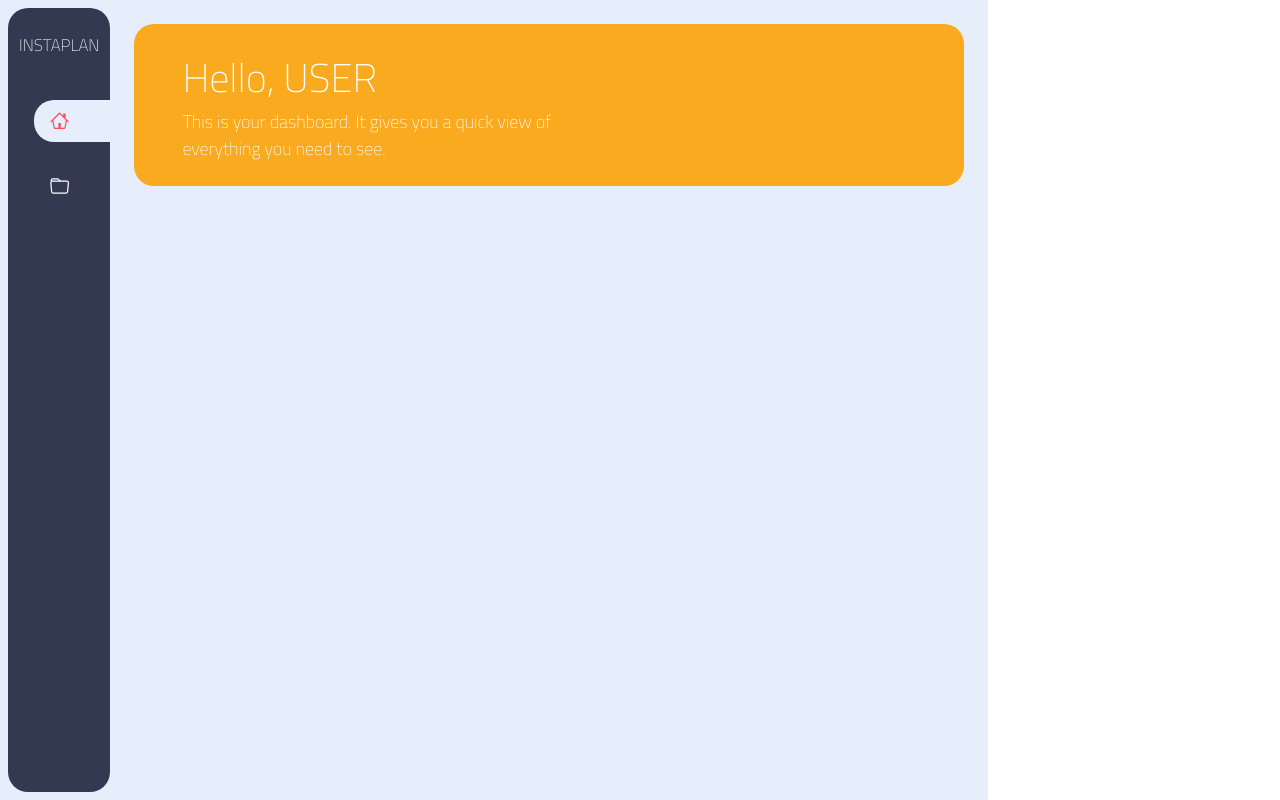
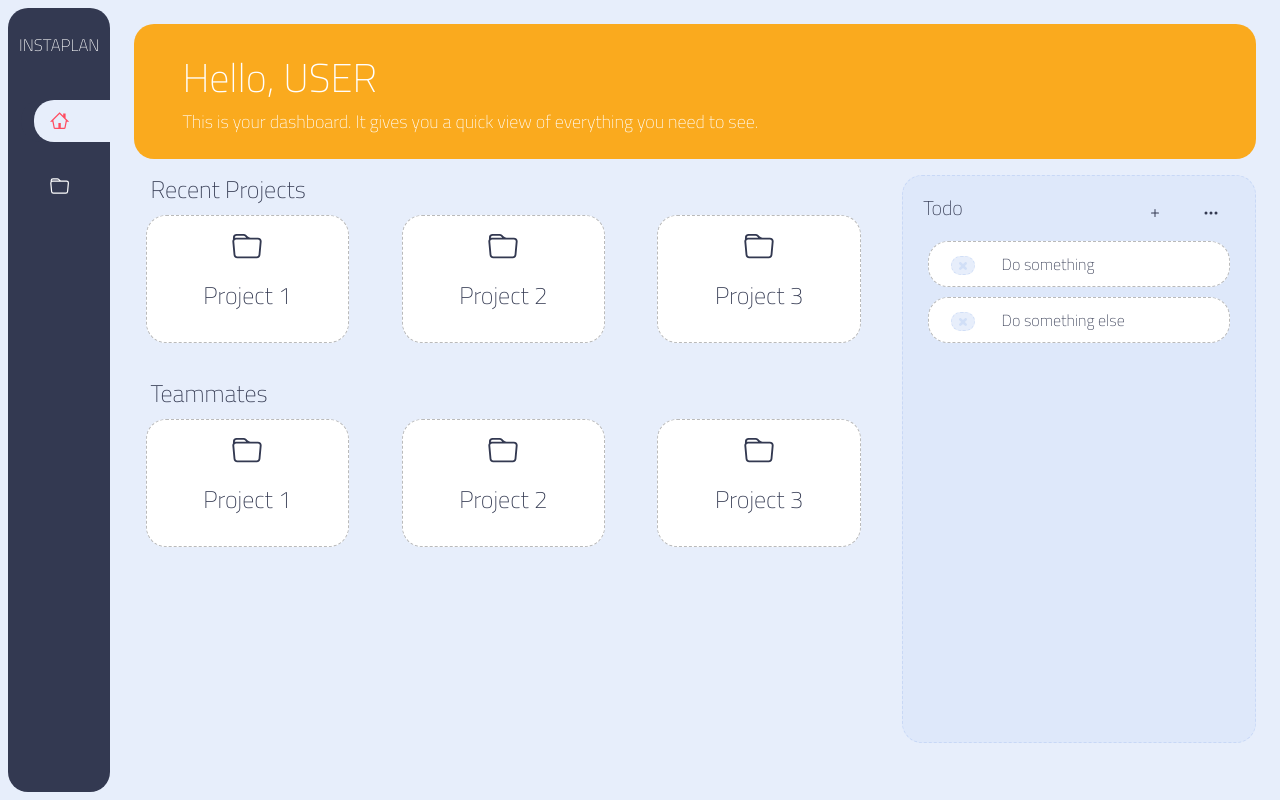
Before and after one commit to jordanmccollam/instaplan, a React (Create React App) app in the folder client/: page / in a window 1280 px wide. Built offline with nearby package versions, Linux system fonts and the light colour scheme.

Commit message:
Made idea for home page

```diff
--- a/client/src/components/Hero/_hero.scss
+++ b/client/src/components/Hero/_hero.scss
@@ -8,7 +8,7 @@
     }
     &-subtitle {
         color: white;
-        max-width: 25em;
+        // max-width: 25em;
         font-size: 18px;
     }
 
--- a/client/src/components/Project/_project.scss
+++ b/client/src/components/Project/_project.scss
@@ -1,4 +1,6 @@
 @import "../../sass/variables";
+
+$delayed: $transition;
 
 .project {
     padding: 5% 5% 0 5%;
@@ -42,8 +44,8 @@
         .project-title {
             position: absolute;
             bottom: 1em;
-            -webkit-animation: slide-out 0.5s cubic-bezier(0.250, 0.460, 0.450, 0.940) both;
-            animation: slide-out 0.5s cubic-bezier(0.250, 0.460, 0.450, 0.940) both;
+            -webkit-animation: slide-out $delayed cubic-bezier(0.250, 0.460, 0.450, 0.940) both;
+            animation: slide-out $delayed cubic-bezier(0.250, 0.460, 0.450, 0.940) both;
         }
 
         .project-description {
@@ -62,13 +64,13 @@
 }
 .project:hover .project-actions {
     opacity: 1;
-    transition: 0.5s;
+    transition: $delayed;
 }
 
 .project:hover .project-card {
     .project-title {
-        -webkit-animation: slide-in 0.5s cubic-bezier(0.250, 0.460, 0.450, 0.940) both;
-        animation: slide-in 0.5s cubic-bezier(0.250, 0.460, 0.450, 0.940) both;
+        -webkit-animation: slide-in $delayed cubic-bezier(0.250, 0.460, 0.450, 0.940) both;
+        animation: slide-in $delayed cubic-bezier(0.250, 0.460, 0.450, 0.940) both;
     }
     .project-description {
         opacity: 1;
--- a/client/src/sass/_anim.scss
+++ b/client/src/sass/_anim.scss
@@ -1,4 +1,6 @@
 @import "variables";
+
+$slide-distance: 2em;
 
   .scale-up-center {
     -webkit-animation: scale-up-center 0.1s cubic-bezier(0.390, 0.575, 0.565, 1.000) both;
@@ -29,14 +31,14 @@
 
 
   .slide-top {
-    -webkit-animation: slide-top 0.5s cubic-bezier(0.250, 0.460, 0.450, 0.940) both;
-            animation: slide-top 0.5s cubic-bezier(0.250, 0.460, 0.450, 0.940) both;
+    -webkit-animation: slide-top $transition cubic-bezier(0.250, 0.460, 0.450, 0.940) both;
+            animation: slide-top $transition cubic-bezier(0.250, 0.460, 0.450, 0.940) both;
   }
 
   @-webkit-keyframes slide-top {
     0% {
-      -webkit-transform: translateY(100px);
-              transform: translateY(100px);
+      -webkit-transform: translateY($slide-distance);
+              transform: translateY($slide-distance);
     }
     100% {
       -webkit-transform: translateY(0px);
@@ -45,8 +47,8 @@
   }
   @keyframes slide-top {
     0% {
-      -webkit-transform: translateY(100px);
-              transform: translateY(100px);
+      -webkit-transform: translateY($slide-distance);
+              transform: translateY($slide-distance);
     }
     100% {
       -webkit-transform: translateY(0px);
@@ -57,8 +59,8 @@
 
 
   .slide-top-random {
-    -webkit-animation: slide-top-random 0.5s cubic-bezier(0.250, 0.460, 0.450, 0.940) both;
-            animation: slide-top-random 0.5s cubic-bezier(0.250, 0.460, 0.450, 0.940) both;
+    -webkit-animation: slide-top-random $transition cubic-bezier(0.250, 0.460, 0.450, 0.940) both;
+            animation: slide-top-random $transition cubic-bezier(0.250, 0.460, 0.450, 0.940) both;
 
     @for $i from 1 to 9 {
       &:nth-child(#{$i}) {
@@ -69,8 +71,8 @@
 
   @-webkit-keyframes slide-top-random {
     0% {
-      -webkit-transform: translateY(100px);
-              transform: translateY(100px);
+      -webkit-transform: translateY($slide-distance);
+              transform: translateY($slide-distance);
               opacity: 0;
     }
     100% {
@@ -81,8 +83,8 @@
   }
   @keyframes slide-top-random {
     0% {
-      -webkit-transform: translateY(100px);
-              transform: translateY(100px);
+      -webkit-transform: translateY($slide-distance);
+              transform: translateY($slide-distance);
               opacity: 0;
     }
     100% {
--- a/client/src/sass/_variables.scss
+++ b/client/src/sass/_variables.scss
@@ -165,7 +165,7 @@ $radius: 20px;
 $font-primary: 'Titillium Web', sans-serif;
 $font-secondary: 'Titillium Web', sans-serif;
 
-$transition: 0.2s;
+$transition: 0.4s;
 
 $shadow-color: rgba(0, 0, 0, 0.3);
 $shadow: 5px 5px 1px;
--- a/client/src/screens/Home/Home.js
+++ b/client/src/screens/Home/Home.js
@@ -2,11 +2,70 @@ import React, { useState, useEffect } from "react";
 import PropTypes from 'prop-types'
 import classnames from "classnames"
 import { Container, Row, Col } from 'react-bootstrap'
-import { Hero } from '../../components';
+import { Hero, Section, Item, Project } from '../../components';
 
 import './_home.scss';
 
 const logger = "Home:: ";
+
+const testProjects = [
+  {
+    label: 'Project 1',
+    description: 'This is a description. This one is longer than the rest.'
+  },
+  {
+    label: 'Project 2',
+    description: 'This is a description'
+  },
+  {
+    label: 'Project 3',
+    description: 'This is a description'
+  },
+  {
+    label: 'Project 4',
+    description: 'This is a description'
+  },
+  {
+    label: 'Project 5',
+    description: 'This is a description'
+  },
+  {
+    label: 'Project 6',
+    description: 'This is a description'
+  },
+  {
+    label: 'Project 7',
+    description: 'This is a description'
+  },
+  {
+    label: 'Project 8',
+    description: 'This is a description'
+  },
+]
+
+const testItems = [
+  {
+    label: 'Do something'
+  },
+  {
+    label: 'Do something else'
+  },
+]
+
+const testSections = [
+  {
+    label: 'Todo',
+    items: testItems
+  },
+  {
+    label: 'In-Progress',
+    items: testItems
+  },
+  {
+    label: 'Done',
+    items: testItems
+  },
+]
 
 const Home = (props) => {
   let classes = {
@@ -15,16 +74,49 @@ const Home = (props) => {
 
   return (
     <Row className={`${props.className} ${classnames(classes)}`}>
-      <Col lg={9} className="p-4">
+      <Col className="p-4">
         <Hero
           kind="primary"
           title={`Hello, USER`}
           subtitle="This is your dashboard. It gives you a quick view of everything you need to see."
           className="slide-top"
         />
-      </Col>
-      <Col className="full bg-white">
 
+        <Row className="mt-3 slide-top">
+          <Col>
+            <h4 className="pl-3 my-0">Recent Projects</h4>
+            <Row>
+              {testProjects.slice(0, 3).map((project, i) => (
+                <Col lg={4} key={`project-home-${i}`} className="slide-top-random">
+                  <Project
+                    project={project}
+                    onSelect={() => console.log(logger + 'onSelect Project', project)}
+                  />
+                </Col>
+              ))}
+            </Row>
+            <h4 className="pl-3 my-0">Teammates</h4>
+            <Row>
+              {testProjects.slice(0, 3).map((project, i) => (
+                <Col lg={4} key={`friend-home-${i}`} className="slide-top-random">
+                  <Project
+                    project={project}
+                    onSelect={() => console.log(logger + 'onSelect Project', project)}
+                  />
+                </Col>
+              ))}
+            </Row>
+          </Col>
+          <Col lg={4} className="slide-top-random">
+            <Section section={testSections[0]} id={`section-home}`} >
+              <>
+                {testSections[0].items.map((item, item_i) => (
+                  <Item key={`section-home-item-${item_i}`} id={`section-home-item-${item_i}`} data={item} />
+                ))}
+              </>
+            </Section>
+          </Col>
+        </Row>
       </Col>
     </Row>
   )
--- a/client/src/screens/Home/_home.scss
+++ b/client/src/screens/Home/_home.scss
@@ -1,5 +1,5 @@
 @import "../../sass/variables";
 
 .home {
-
+    overflow: hidden !important;
 }
--- a/client/src/screens/Projects/Projects.js
+++ b/client/src/screens/Projects/Projects.js
@@ -59,7 +59,7 @@ const Projects = (props) => {
 
   return (
     <Row className={`${props.className} ${classnames(classes)}`}>
-      <Col lg={9} className="p-4">
+      <Col className="p-4">
         <Hero
           kind="danger"
           title={`Projects`}
@@ -79,9 +79,6 @@ const Projects = (props) => {
         </Row>
 
       </Col>
-      <Col className="full bg-white">
-
-      </Col>
     </Row>
   )
 }
```
